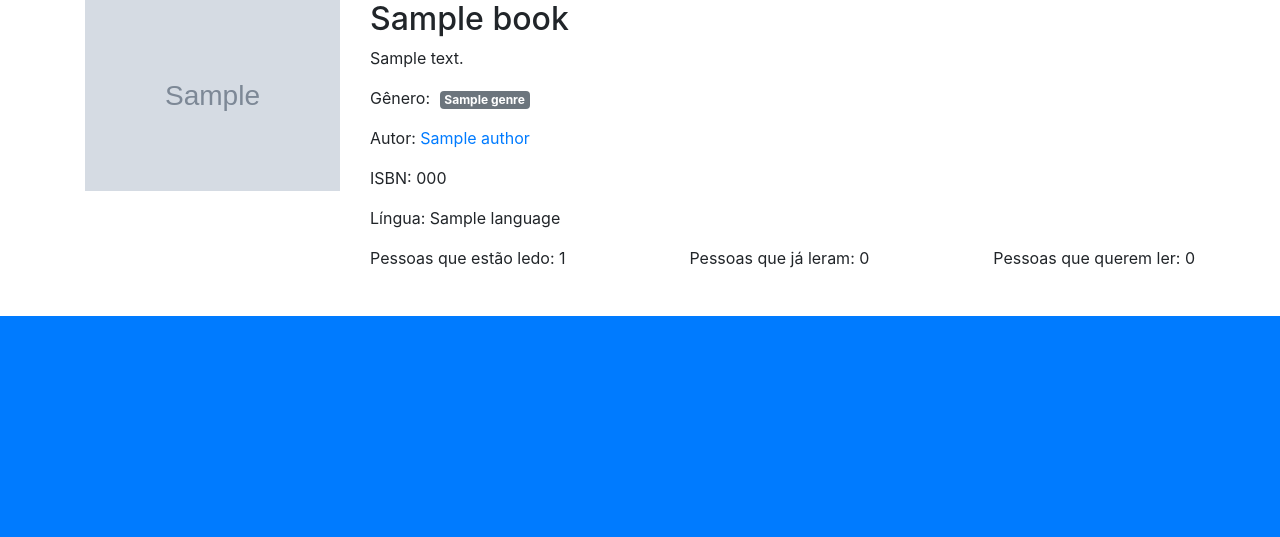
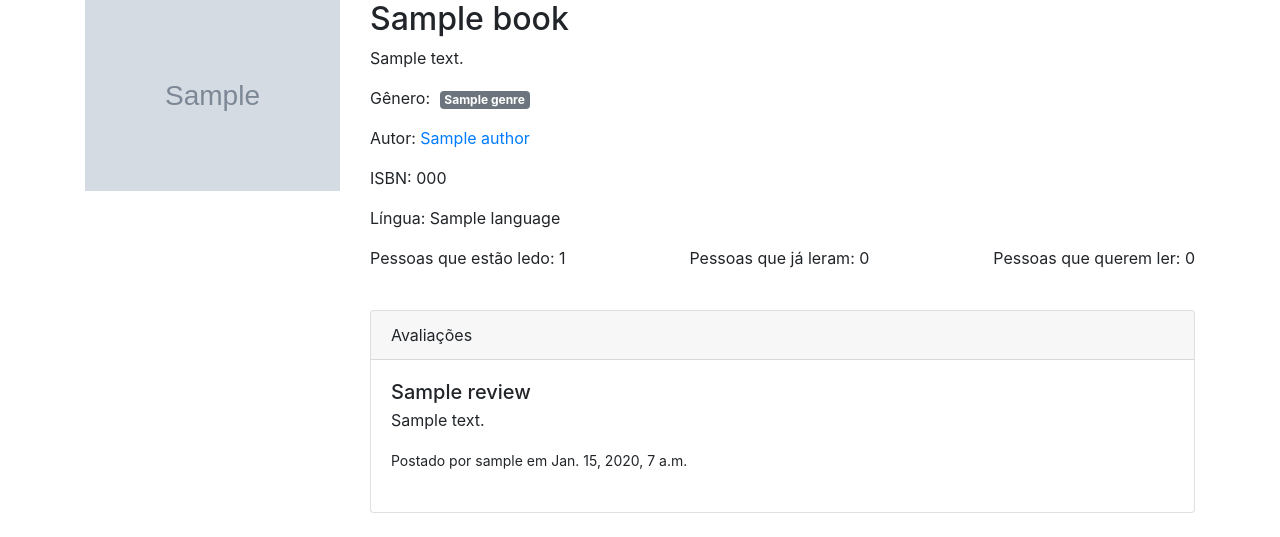
Before and after one commit to CleysonPH/django-bookshelf, a Django app: page /catalogo/livro/1/detalhes in a window 1280 px wide. Shown: the part 484-1021 px from the top of the page. Before the commit the page ends 800 px from the top, so only its background shows below. Run offline with Django 3.2, Linux system fonts and the light colour scheme; tables that the repository leaves empty hold one stand-in row (values such as "Sample post"); grey boxes marked "Sample" are stand-in pictures; some libraries are stand-ins or nearby versions.

Commit message:
Show the  reviews in the book detail page

```diff
--- a/accounts/views.py
+++ b/accounts/views.py
@@ -5,9 +5,8 @@ from django.contrib.auth.views import (
     PasswordChangeView as GenericPasswordChangeView,
     PasswordChangeDoneView as GenericPasswordChangeDoneView,
 )
-from django.views.generic import DetailView
+from django.views.generic import DetailView, CreateView
 from django.contrib.auth.models import User
-from django.views.generic import CreateView
 from django.contrib.auth.decorators import login_required
 
 from .forms import UserCreationForm, UserUpdateForm, UserProfileModelForm
--- a/catalog/templates/catalog/book_detail.html
+++ b/catalog/templates/catalog/book_detail.html
@@ -48,6 +48,21 @@
                     <p>Pessoas que já leram: {{ book.get_read_cout }}</p>
                     <p>Pessoas que querem ler: {{ book.get_want_read_cout }}</p>
                 </div>
+
+                {% if book.review_set.all %}
+                    <div class="card card-outline-secondary my-4">
+                        <div class="card-header">
+                            Avaliações
+                        </div>
+                            <div class="card-body">
+                                <ul class="list-unstyled">
+                                    {% for review in book.review_set.all %}
+                                        {% include 'reviews/partials/_review_list_item.html' %}
+                                    {% endfor %}
+                                </ul>
+                            </div>
+                    </div>
+                {% endif %}
             </div>
         </div>
     </main>
--- /dev/null
+++ b/reviews/templates/reviews/partials/_review_list_item.html
@@ -0,0 +1,7 @@
+<li class="media">
+    <div class="media-body">
+        <h5 class="mt-0 mb-1">{{ review.title }}</h5>
+        <p class="text-justify">{{ review.description }}</p>
+        <small>Postado por {{ review.user}} em {{ review.modified_at }}</small>
+    </div>
+</li>
```
